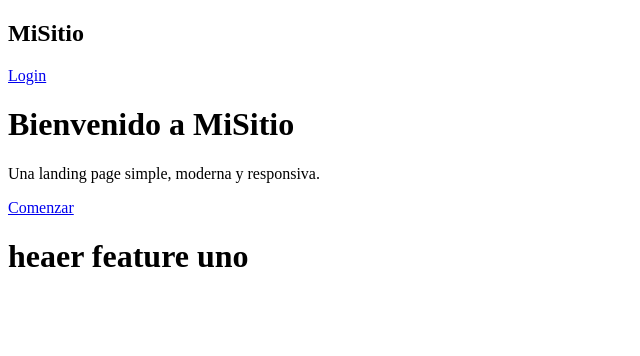
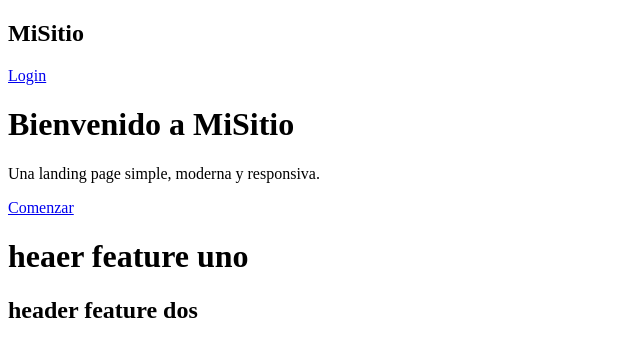
Before and after one commit to OCEANgto/git-web-Personal, a plain HTML site: page index.html in a window 1280 px wide. Shown: the whole page, without its empty margins (0-640 px from the left). Drawn offline with Linux system fonts and the light colour scheme.

Commit message:
feat(headerdos): añadido h2 al final

```diff
--- a/index.html
+++ b/index.html
@@ -19,5 +19,6 @@
         </div>
     </header>
     <h1>heaer feature uno</h1>
+    <h2>header feature dos</h2>
 </body>
 </html>
```
